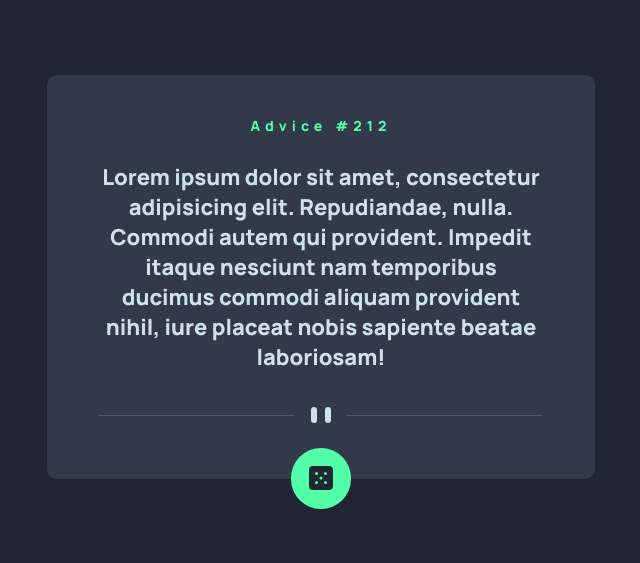
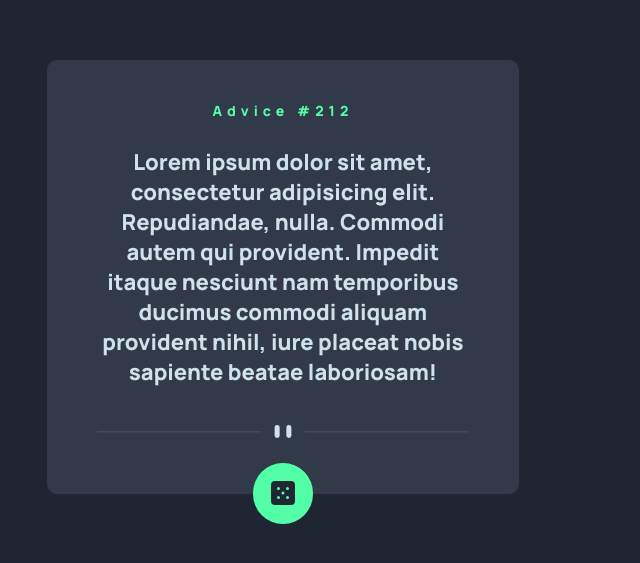
Before and after one commit to BrunoAgazzi/advice-generator-app, a plain HTML site: page index.html in a window 1280 px wide. Shown: the part 123-686 px from the top of the page, without its empty margins (369-1009 px from the left). Drawn offline with Linux system fonts and the light colour scheme; no server answers.

Commit message:
Update style.css

```diff
--- a/css/style.css
+++ b/css/style.css
@@ -27,7 +27,7 @@ main{
 
 }
 div{
-    width: 100%;
+    width: 83%;
     display: flex;
     flex-direction: column;
     justify-content: center;
```
